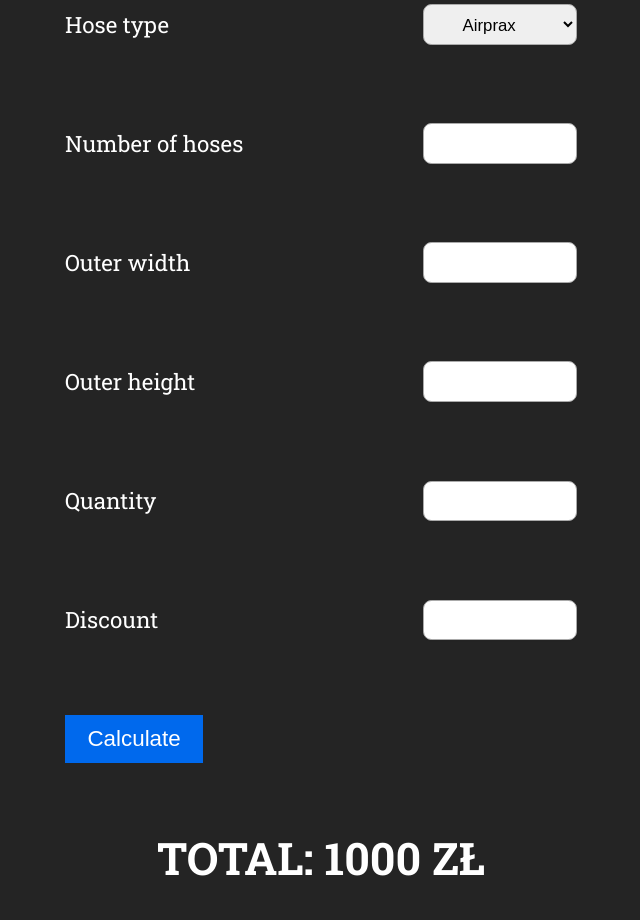
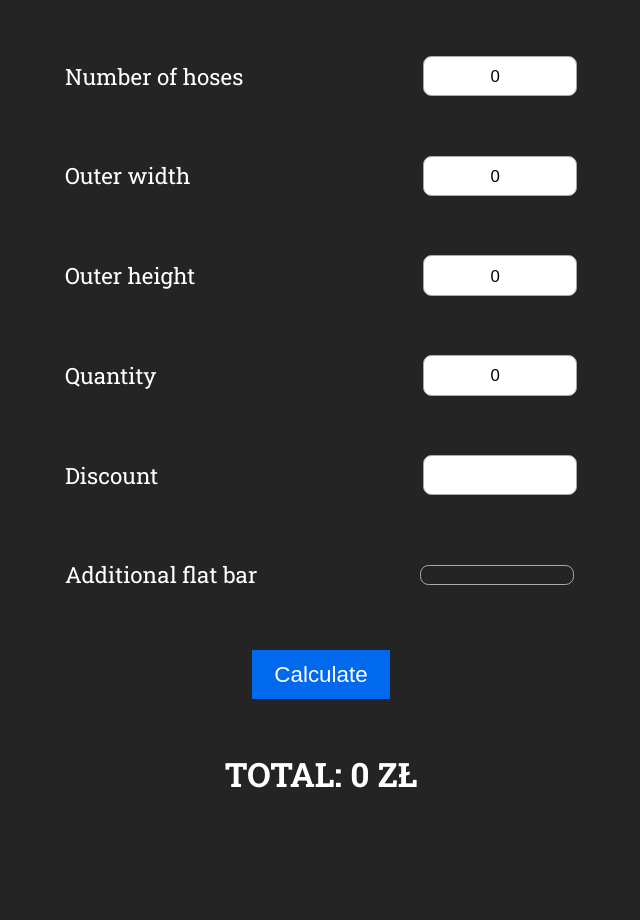
Before and after one commit to kajlu691/frame-pricing-app, a website built with webpack: page dist/index.html in a window 1280 px wide. Shown: the part 500-1420 px from the top of the page, without its empty margins (319-959 px from the left). After the commit the page ends 1332 px from the top, so only its background shows below. Built offline with nearby package versions, Linux system fonts and the light colour scheme.

Commit message:
Files bundled

```diff
--- a/dist/index.html
+++ b/dist/index.html
@@ -44,32 +44,36 @@
             </div>
             <div>
                 <label for="hoses-num">Number of hoses</label>
-                <input type="text" name="number_of_hoses" id="hoses-num">
+                <input type="text" id="hoses-num" value="0">
             </div>
             <div>
                 <label for="outer-width">Outer width</label>
-                <input type="text" name="frame_outer-width" id="outer-width">
+                <input type="text" id="outer-width" value="0">
             </div>
             <div>
                 <label for="outer-length">Outer height</label>
-                <input type="text" name="frame_outer_length" id="outer-height">
+                <input type="text" id="outer-height" value="0">
             </div>
             <div>
                 <label for="quantity">Quantity</label>
-                <input type="text" name="frames_quantity" id="quantity">
+                <input type="text" id="quantity" value="0">
             </div>
             <div>
                 <label for="discount">Discount</label>
-                <input type="text" name="discount" id="discount">
+                <input type="text" id="discount">
+            </div>
+            <div>
+                <label for="flat-bar">Additional flat bar</label>
+                <input type="checkbox" value="add" id="flat-bar">
             </div>
             <div>
                 <button class="calc-btn">Calculate</button>
             </div>
-            <div>
-                <h1>TOTAL: 1000 ZŁ</h1>
+            <div class="total">
+                <h2>TOTAL: 0 ZŁ</h2>
             </div>
         </div>
     </div>
-</body>
+<script type="text/javascript" src="js/bundle.js"></script></body>
 
 </html>
```
Also changed, not shown: dist/js/bundle.js (+1 -113 lines).
